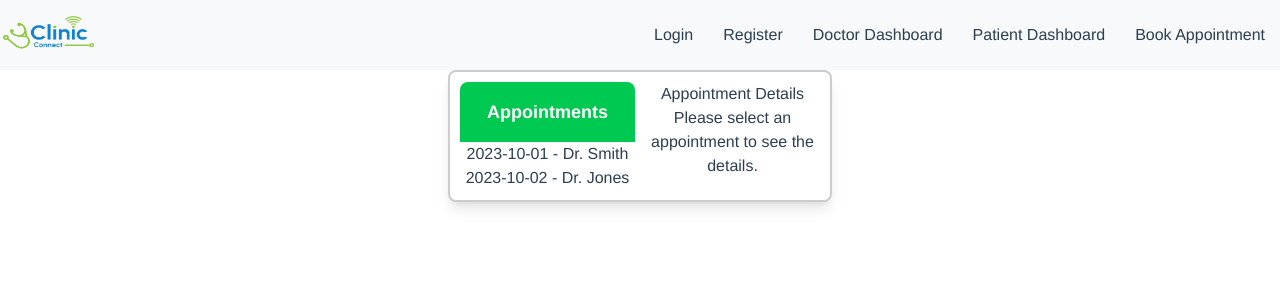
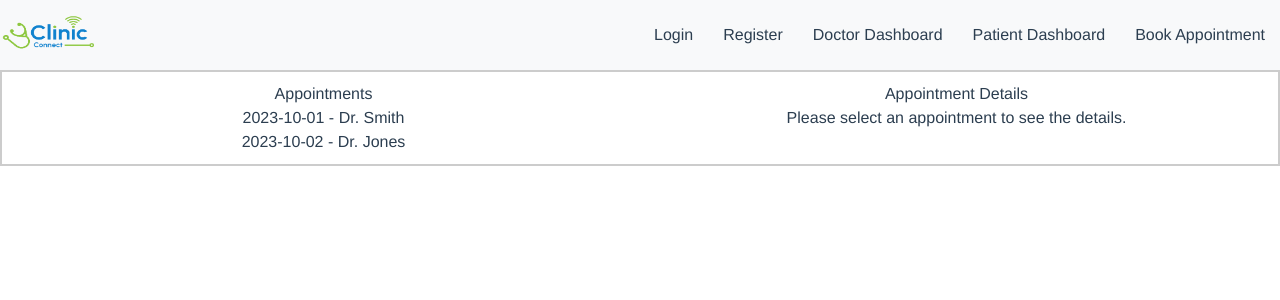
Before and after one commit to rajan-mishra-25/clinicconnect, a Vue app: page /patient-dashboard in a window 1280 px wide. Shown: the top 300 px of the page. Built offline with nearby package versions, Linux system fonts and the light colour scheme.

Commit message:
UI change

```diff
--- a/src/views/PatientDashboard.vue
+++ b/src/views/PatientDashboard.vue
@@ -1,16 +1,13 @@
 
  <template>
   <div class="patient-dashboard">
-    <div class="grid-container max-w-sm mx-auto bg-white shadow-lg rounded-lg overflow-hidden">
+    <div class="grid-container">
       <div class="appointments-list" style="flex: 0 0 40%;">
-         <div class="bg-green-500 text-white text-lg font-bold p-4 rounded-tl-lg rounded-tr-lg">
-      Appointments
-    </div>
+        <h2>Appointments</h2>
         <ul>
           <li v-for="appointment in appointments" :key="appointment.id" @click="selectAppointment(appointment)">
             {{ appointment.date }} - {{ appointment.doctorName }}
           </li>
-
         </ul>
       </div>
       <div class="appointment-details" style="flex: 0 0 60%;">
```
